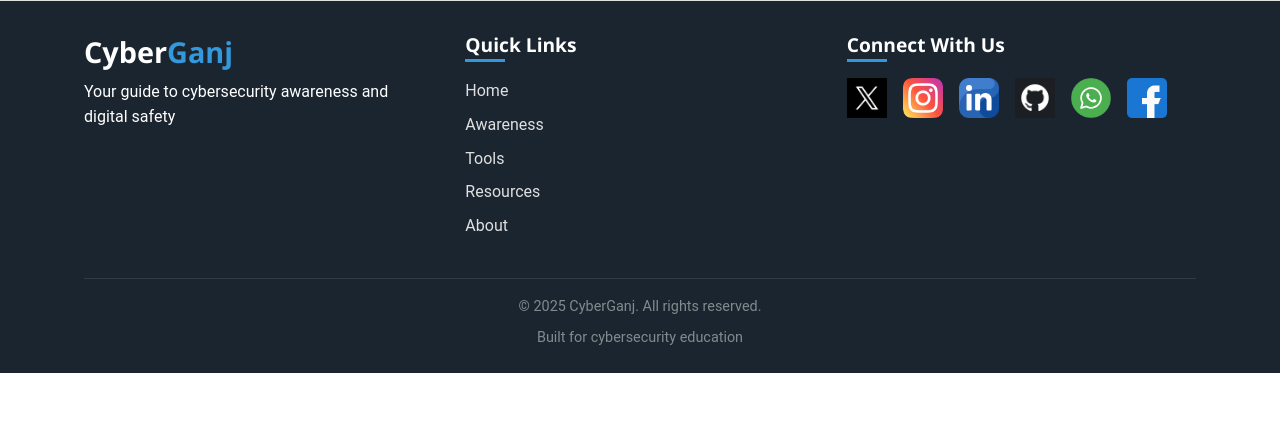
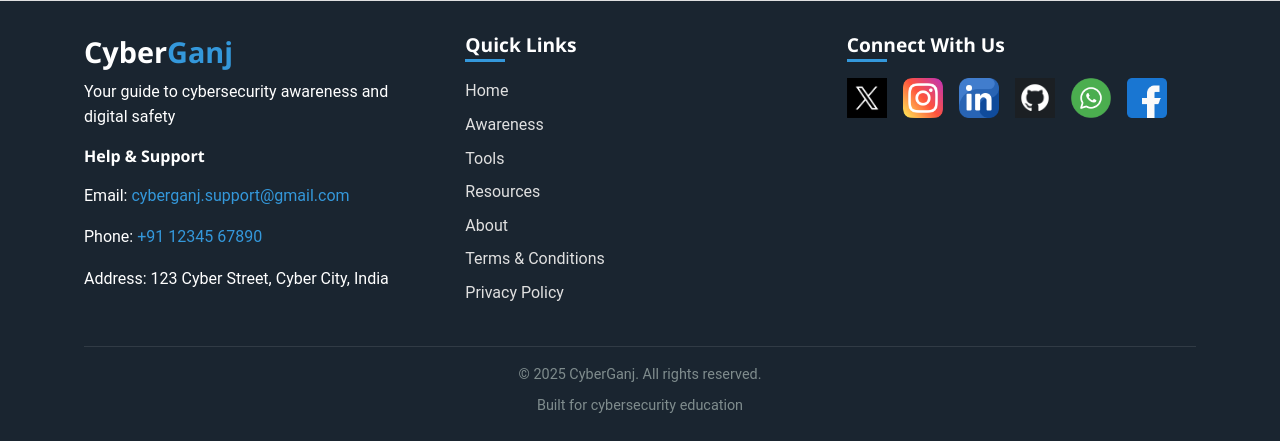
Before and after one commit to ankit-prabhavak/cyberganj-webapp, a Flask app: page /awareness in a window 1280 px wide. Shown: the part 4619-5060 px from the top of the page. Before the commit the page ends 4992 px from the top, so only its background shows below. Run offline with Flask 3, Linux system fonts and the light colour scheme.

Commit message:
Update base.html
Help & Support

```diff
--- a/templates/base.html
+++ b/templates/base.html
@@ -70,6 +70,11 @@
                 <div class="footer-logo">
                     <h2><span class="cyber">Cyber</span><span class="ganj">Ganj</span></h2>
                     <p>Your guide to cybersecurity awareness and digital safety</p>
+
+                    <h4>Help & Support</h4>
+                    <p>Email: <a href="mailto:cyberganj.support@gmail.com">cyberganj.support@gmail.com</a></p>
+                    <p>Phone: <a href="tel:+911234567890">+91 12345 67890</a></p>
+                    <p>Address: 123 Cyber Street, Cyber City, India</p>
                 </div>
                 <div class="footer-links">
                     <h3>Quick Links</h3>
@@ -79,6 +84,8 @@
                         <li><a href="{{ url_for('tools') }}">Tools</a></li>
                         <li><a href="{{ url_for('resources') }}">Resources</a></li>
                         <li><a href="{{ url_for('about') }}">About</a></li>
+                        <li><a href="{{ url_for('terms') }}">Terms & Conditions</a></li>
+                        <li><a href="{{ url_for('privacy') }}">Privacy Policy</a></li>
 
                     </ul>
                 </div>
```
